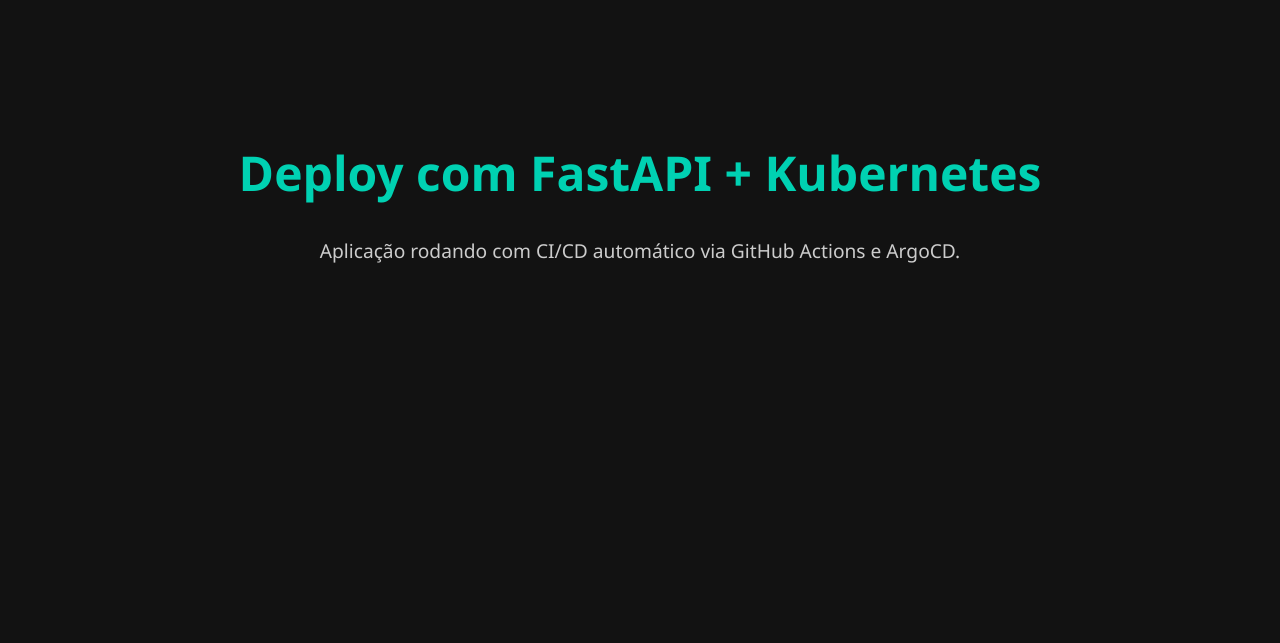
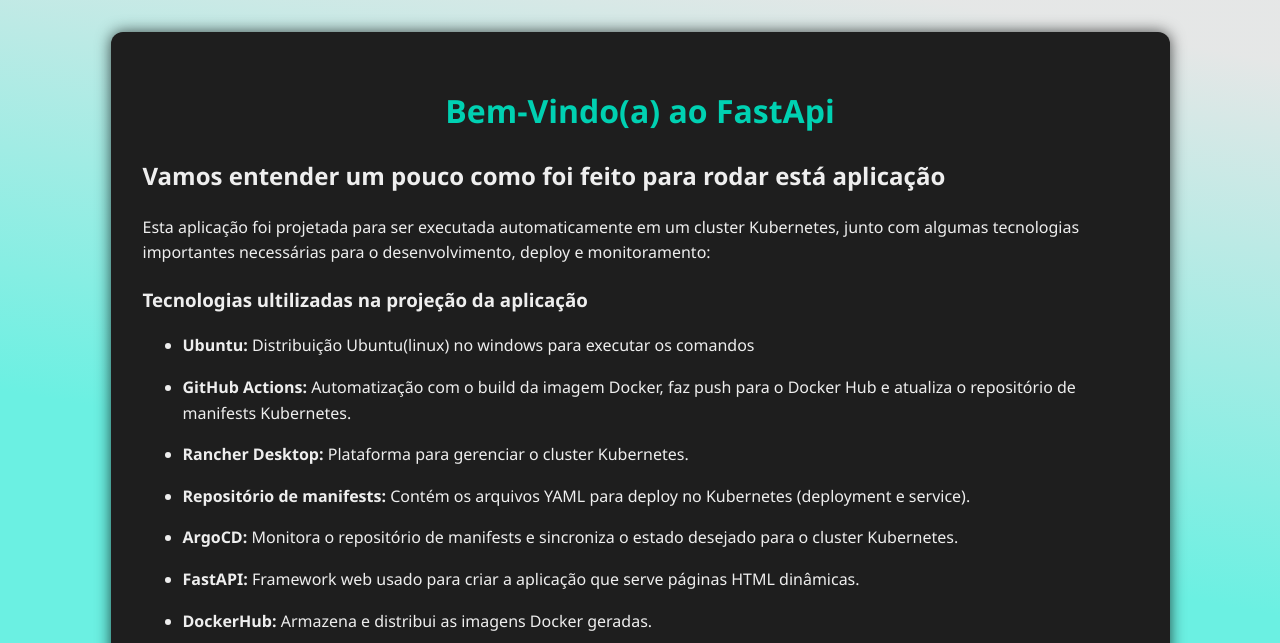
Before and after one commit to Sabrina-sz/projeto-ci-cd-fastapi-app, a FastAPI app: page / in a window 1280 px wide. Shown: the top 643 px of the page. Before the commit the page ends 263 px from the top, so only its background shows below. Run offline with FastAPI, Linux system fonts and the light colour scheme.

Commit message:
Ajustes no html da aplicação

```diff
--- a/templates/index.html
+++ b/templates/index.html
@@ -1,28 +1,125 @@
 <!DOCTYPE html>
-<html lang="pt-br">
+<html lang="pt-BR">
 <head>
-    <meta charset="UTF-8">
-    <title>FastAPI Deploy</title>
+  <meta charset="UTF-8" />
+  <meta name="viewport" content="width=device-width, initial-scale=1" />
+  <title>FastAPI</title>
   <style>
     body {
-            font-family: 'Segoe UI', sans-serif;
-            background: #121212;
-            color: #fff;
-            text-align: center;
-            padding-top: 100px;
+      font-family: 'Segoe UI', Tahoma, Geneva, Verdana, sans-serif;
+      background: linear-gradient(190deg, #0213101a 5%, #6bf0e2 50%);
+      color: #eee;
+      margin: 0;
+      padding: 2rem;
+      line-height: 1.6;
     }
     h1 {
-            font-size: 3em;
+      text-align: center;
+      margin-bottom: 1rem;
       color: #00d1b2;
     }
-        p {
-            font-size: 1.2em;
-            color: #ccc;
+    .container {
+      max-width: 995px;
+      margin: 0 auto;
+      background: #1e1e1e;
+      padding: 2rem;
+      border-radius: 12px;
+      box-shadow: 0 0 15px rgba(0,0,0,0.7);
+    }
+    .services {
+      display: flex;
+      justify-content: space-around;
+      margin-top: 2rem;
+      gap: 1.5rem;
+    }
+    .service {
+      flex: 1 1 150px;
+      background: #1d2025;
+      border-radius: 10px;
+      padding: 1rem;
+      text-align: center;
+      box-shadow: 0 0 8px #00d1b2;
+      transition: transform 0.3s ease;
+    }
+    .service:hover {
+      transform: translateY(-8px);
+      box-shadow: 0 0 15px #00d1b2;
+    }
+    .service img {
+      max-width: 80px;
+      margin-bottom: 0.5rem;
+    }
+    footer {
+      text-align: center;
+      margin-top: 3rem;
+      font-size: 0.9rem;
+      color: #666;
     }
   </style>
 </head>
 <body>
-    <h1>Deploy com FastAPI + Kubernetes</h1>
-    <p>Aplicação rodando com CI/CD automático via GitHub Actions e ArgoCD.</p>
+  <div class="container">
+    <h1>Bem-Vindo(a) ao FastApi</h1>
+    <h2>Vamos entender um pouco como foi feito para rodar está aplicação</h2>
+    <p>
+      Esta aplicação foi projetada para ser executada automaticamente em um cluster Kubernetes, junto com algumas tecnologias importantes necessárias para o desenvolvimento, deploy e monitoramento:
+    </p>
+    <h3> Tecnologias ultilizadas na projeção da aplicação</h3>
+    <ul>
+        <li>
+           <p><b>Ubuntu:</b> Distribuição Ubuntu(linux) no windows para executar os comandos</p>
+        </li>
+        <li>
+            <p><b>GitHub Actions:</b> Automatização com o build da imagem Docker, faz push para o Docker Hub e atualiza o repositório de manifests Kubernetes.</p>
+        </li>
+        <li>
+           <p> <b>Rancher Desktop:</b> Plataforma para gerenciar o cluster Kubernetes.</p>
+        </li>
+        <li>
+           <p><b>Repositório de manifests:</b> Contém os arquivos YAML para deploy no Kubernetes (deployment e service).</p>
+        </li>
+        <li>
+            <p></p><b>ArgoCD:</b> Monitora o repositório de manifests e sincroniza o estado desejado para o cluster Kubernetes.
+        </li>
+        <li>
+            <p><b>FastAPI:</b> Framework web usado para criar a aplicação que serve páginas HTML dinâmicas.</p>
+        </li>
+        <li>
+           <p> <b>DockerHub:</b> Armazena e distribui as imagens Docker geradas.</p>
+        </li>
+
+    </ul>
+    </ul>
+    <div class="services">
+        <div class="service">
+            <img src="https://assets.ubuntu.com/v1/29985a98-ubuntu-logo32.png" alt="Ubuntu">
+            <h3>Ubuntu</h3>
+        </div>
+        <div class="service">
+            <img src="https://www.svgrepo.com/show/354256/rancher-icon.svg" alt="Rancher Logo"/>
+            <h3>Rancher Desktop</h3>
+        </div>
+        <div class="service">
+            <img src="https://upload.wikimedia.org/wikipedia/commons/3/39/Kubernetes_logo_without_workmark.svg" alt="Kubernetes Logo" />
+            <h3>Kubernetes</h3>
+        </div>
+        <div class="service">
+            <img src="https://www.docker.com/wp-content/uploads/2022/03/Moby-logo.png" alt="Docker Logo" />
+        <h3>DockerHub</h3>
+        </div>
+        <div class="service">
+            <img src="https://github.githubassets.com/images/modules/logos_page/GitHub-Mark.png" alt="GitHub Logo" />
+            <h3>GitHub Actions</h3>
+        </div>
+        <div class="service">
+            <img src="https://icon.icepanel.io/Technology/svg/Argo-CD.svg" alt="ArgoCD Logo" />
+            <h3>ArgoCD</h3>
+        </div>
+    </div>
+  </div>
+
+  <footer>
+    &copy; 2025 Sabrina Souza - Aplicação FastAPI com GitOps
+  </footer>
 </body>
 </html>
```
Lines whose indentation alone changed are shown as unchanged.
